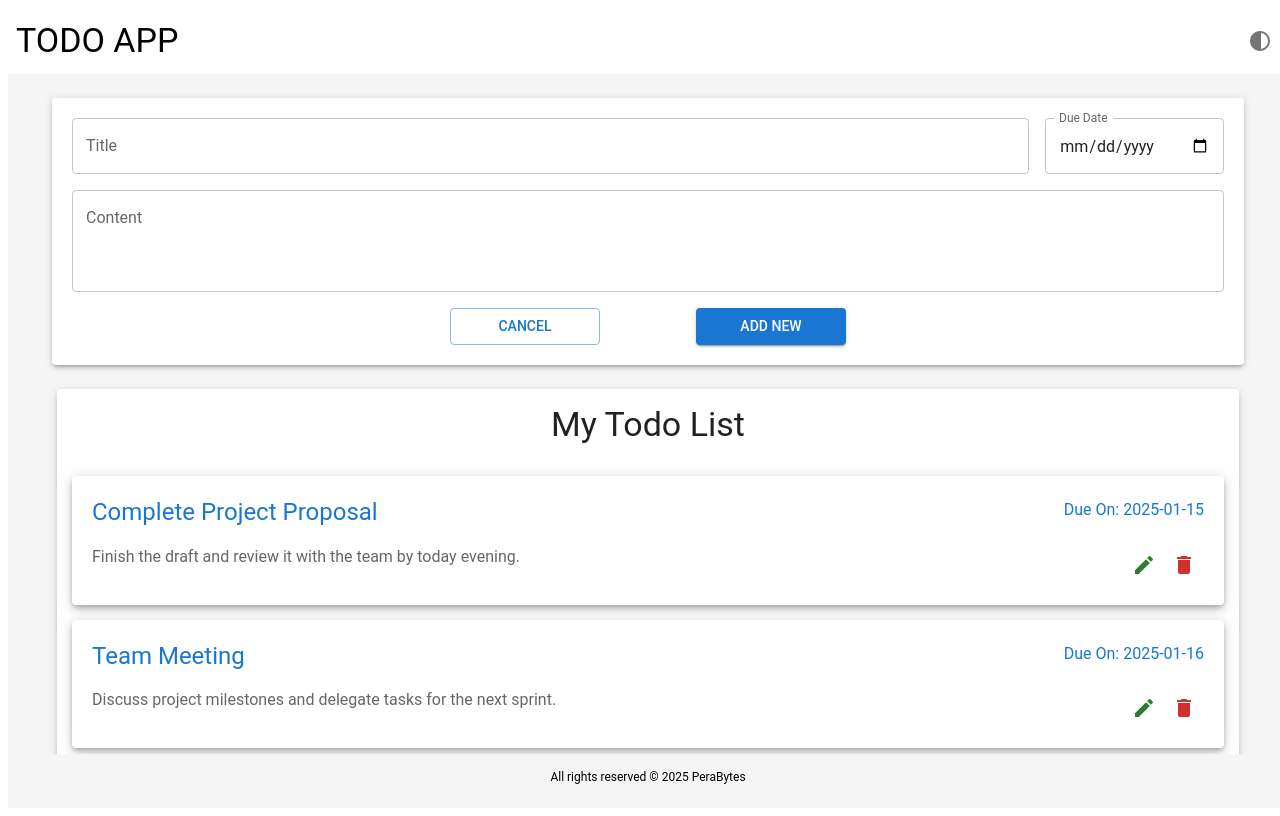
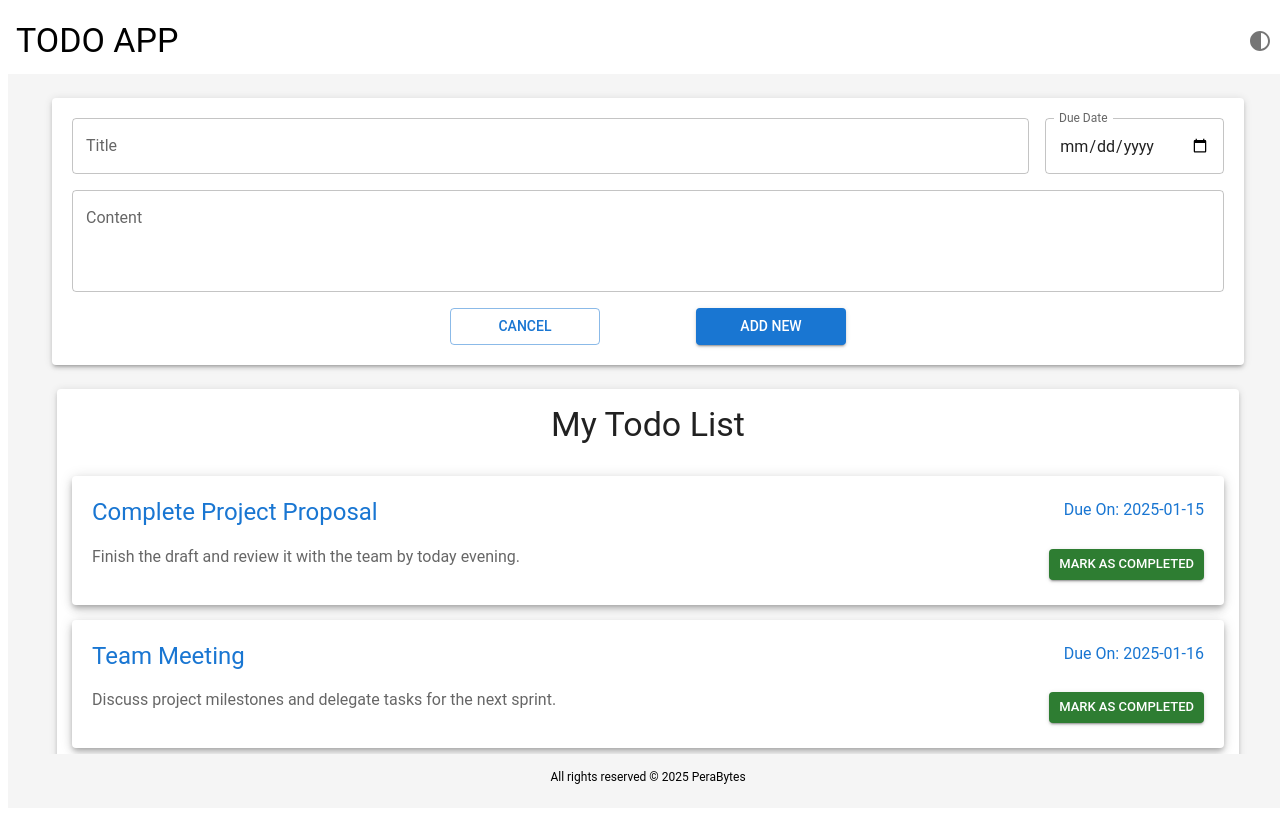
Before and after one commit to Bimsara-Janakantha/TODO_APP, a React (Vite) app in the folder Frontend/: page /mytodo in a window 1280 px wide. Built offline with nearby package versions, Linux system fonts and the light colour scheme.

Commit message:
Update TodoCard.tsx

```diff
--- a/Frontend/src/Components/TodoCard.tsx
+++ b/Frontend/src/Components/TodoCard.tsx
@@ -1,37 +1,16 @@
-import {
-  Card,
-  Grid2 as Grid,
-  IconButton,
-  Stack,
-  Tooltip,
-  Typography,
-} from "@mui/material";
-import DeleteIcon from "@mui/icons-material/Delete";
-import EditIcon from "@mui/icons-material/Edit";
+import { Button, Card, Grid2 as Grid, Typography } from "@mui/material";
 
 interface TodoCardProps {
   id: string;
   title: string;
   content: string;
   dueDate: string;
-  onEdit: (id: string) => void;
   onDelete: (id: string) => void;
 }
 
-function TodoCard({
-  id,
-  title,
-  content,
-  dueDate,
-  onEdit,
-  onDelete,
-}: TodoCardProps) {
+function TodoCard({ id, title, content, dueDate, onDelete }: TodoCardProps) {
   const handleDelete = () => {
     onDelete(id);
-  };
-
-  const handleEdit = () => {
-    onEdit(id);
   };
 
   return (
@@ -69,19 +48,20 @@ function TodoCard({
         </Grid>
 
         {/* Action Buttons */}
-        <Grid size={{ xs: 12, lg: 2 }}>
-          <Stack direction={"row"} justifyContent={"end"}>
-            <IconButton onClick={handleEdit} color="success">
-              <Tooltip title="Edit">
-                <EditIcon />
-              </Tooltip>
-            </IconButton>
-            <IconButton onClick={handleDelete} color="error">
-              <Tooltip title="Delete">
-                <DeleteIcon />
-              </Tooltip>
-            </IconButton>
-          </Stack>
+        <Grid
+          size={{ xs: 12, lg: 2 }}
+          alignItems={"center"}
+          display={"flex"}
+          justifyContent={"end"}
+        >
+          <Button
+            variant="contained"
+            size="small"
+            color="success"
+            onClick={handleDelete}
+          >
+            Mark as Completed
+          </Button>
         </Grid>
       </Grid>
     </Card>
```
